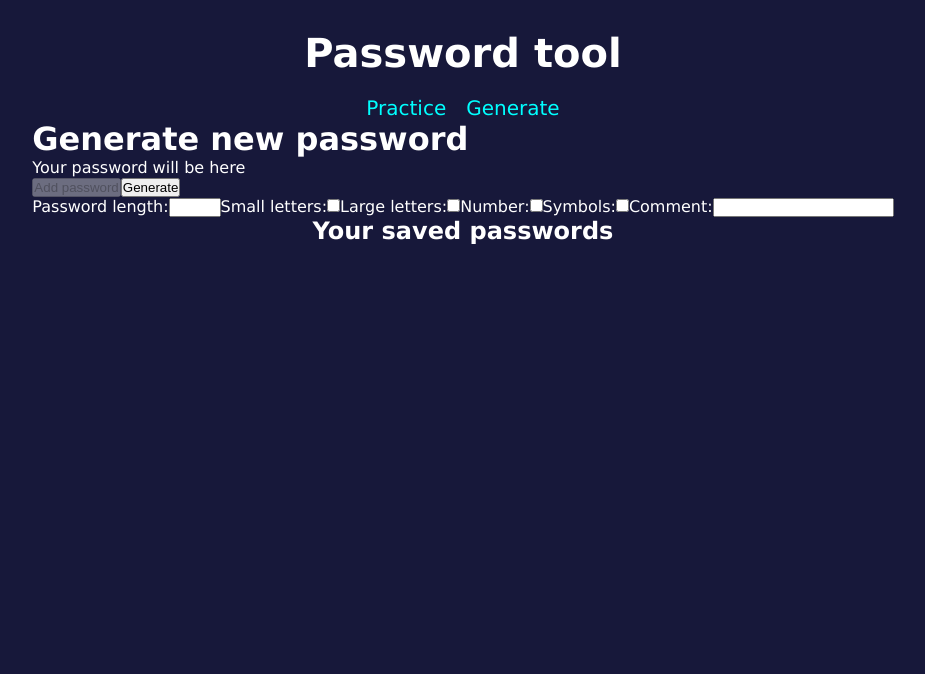
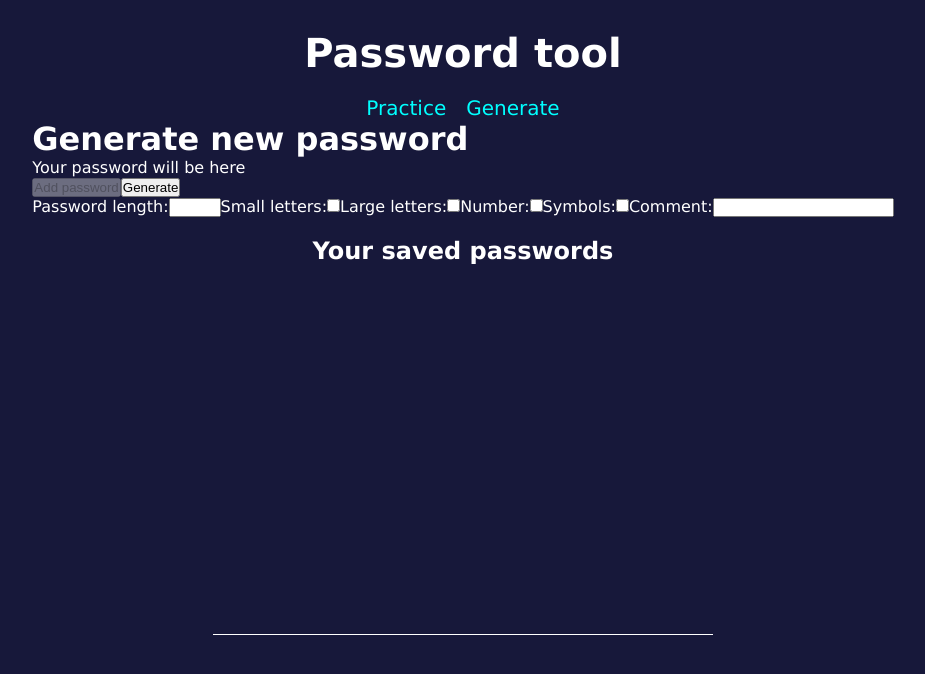
Before and after one commit to szymg2001/password-tool, a React (Vite) app in the folder password-tool/: page /generate in a window 1280 px wide. Shown: the top 674 px of the page, without its empty margins (177-1102 px from the left). Built offline with nearby package versions, Linux system fonts and the light colour scheme.

Commit message:
Finished PasswordsList styling. Added password removing option to list

```diff
--- a/password-tool/src/components/PasswordsList.tsx
+++ b/password-tool/src/components/PasswordsList.tsx
@@ -1,7 +1,15 @@
 import { useAppContext } from "../context/appContext";
+import "../css/list.css";
 
 export default function PasswordsList() {
-  let { passwords, selectPassword } = useAppContext();
+  let { passwords, selectPassword, removePassword } = useAppContext();
+
+  const handleRemove = (value: string) => {
+    let confirmValue = confirm("Are you sure?");
+    if (confirmValue === true) {
+      removePassword(value);
+    } else return;
+  };
 
   return (
     <div className="passwords-list__container">
@@ -11,7 +19,13 @@ export default function PasswordsList() {
           <li
             className="passwords-list__element"
             onClick={() => selectPassword(index)}
-          >{`${password.value} - ${password.comment}`}</li>
+          >
+            <div>
+              <span className="passwords-list__element__value">{`${password.value} - `}</span>
+              <span className="passwords-list__element__comment">{`${password.comment}`}</span>
+            </div>
+            <button onClick={() => handleRemove(password.value)}>Remove</button>
+          </li>
         ))}
       </ul>
     </div>
--- /dev/null
+++ b/password-tool/src/css/list.css
@@ -0,0 +1,68 @@
+.passwords-list__container {
+  display: flex;
+  flex-direction: column;
+  align-items: center;
+}
+
+.passwords-list__header {
+  margin: 20px 0;
+}
+
+/*LIST*/
+.passwords-list__list {
+  list-style-type: none;
+  height: 350px;
+  border-bottom: 1px solid white;
+  width: 500px;
+  overflow: scroll;
+  overflow-x: hidden;
+  padding: 0px 10px;
+}
+
+.passwords-list__list::-webkit-scrollbar {
+  width: 10px;
+}
+
+.passwords-list__list::-webkit-scrollbar-track {
+  background: var(--letter-background);
+}
+
+.passwords-list__list::-webkit-scrollbar-thumb {
+  background: var(--blueColor);
+  border-radius: 5px;
+  transition: 0.2s;
+}
+
+/*LIST ELEMENT*/
+
+.passwords-list__element {
+  margin-bottom: 2px;
+  padding: 5px;
+  transition: 0.3s;
+  display: flex;
+  justify-content: space-between;
+  align-items: center;
+  cursor: pointer;
+}
+
+.passwords-list__element > button {
+  all: unset;
+  background-color: var(--wrong-background);
+  padding: 5px;
+  font-size: 12px;
+  border-radius: 5px;
+  cursor: pointer;
+}
+
+.passwords-list__element:hover {
+  background-color: rgba(255, 255, 255, 0.1);
+}
+
+.passwords-list__list::-webkit-scrollbar-thumb:hover {
+  background: var(--lightBlueColor);
+}
+
+.passwords-list__element__comment {
+  color: var(--comment-color);
+  font-size: 14px;
+}
--- a/password-tool/src/css/main.css
+++ b/password-tool/src/css/main.css
@@ -8,10 +8,13 @@
 
 :root {
   --letter-background: rgba(255, 255, 255, 0.2);
+  --comment-color: gray;
   --correct-background: rgba(29, 209, 29, 0.2);
   --wrong-background: rgba(255, 0, 0, 0.2);
   --button-bgColor: rgb(97, 5, 97);
   --button-color: white;
+  --blueColor: cyan;
+  --lightBlueColor: skyblue;
 }
 
 body {
--- a/password-tool/src/css/navbar.css
+++ b/password-tool/src/css/navbar.css
@@ -9,7 +9,7 @@
 }
 
 .navbar__link {
-  color: cyan;
+  color: var(--blueColor);
   font-size: 20px;
   text-decoration: none;
   transition: 0.25s;
@@ -19,5 +19,5 @@
   margin-left: 20px;
 }
 .navbar__link:hover {
-  color: skyblue;
+  color: var(--lightBlueColor);
 }
```
